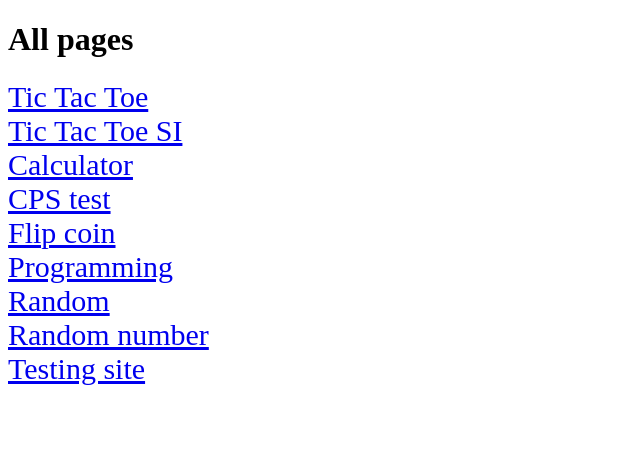
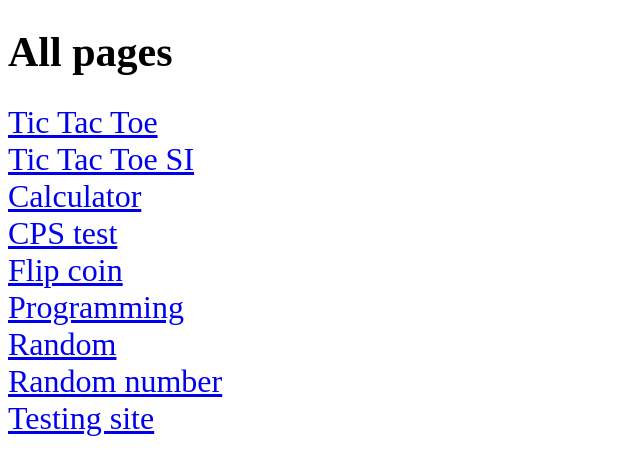
Before and after one commit to bahtb/bahtb.github.io, a plain HTML site: page index.html in a window 1280 px wide. Shown: the whole page, without its empty margins (0-640 px from the left). Drawn offline with Linux system fonts and the light colour scheme.

Commit message:
Update index.html

```diff
--- a/index.html
+++ b/index.html
@@ -2,13 +2,17 @@
 <html>
 <body>
 
-<h1>All pages</h1>
-
 <style>
   a{
-    font-size:30px;
+    font-size:32px;
+  }
+
+  h1{
+    font-size:42px;
   }
 </style>
+
+<h1>All pages</h1>
 
 <a href="https://bahtb.github.io/TicTacToe/">Tic Tac Toe</a>
 
```
